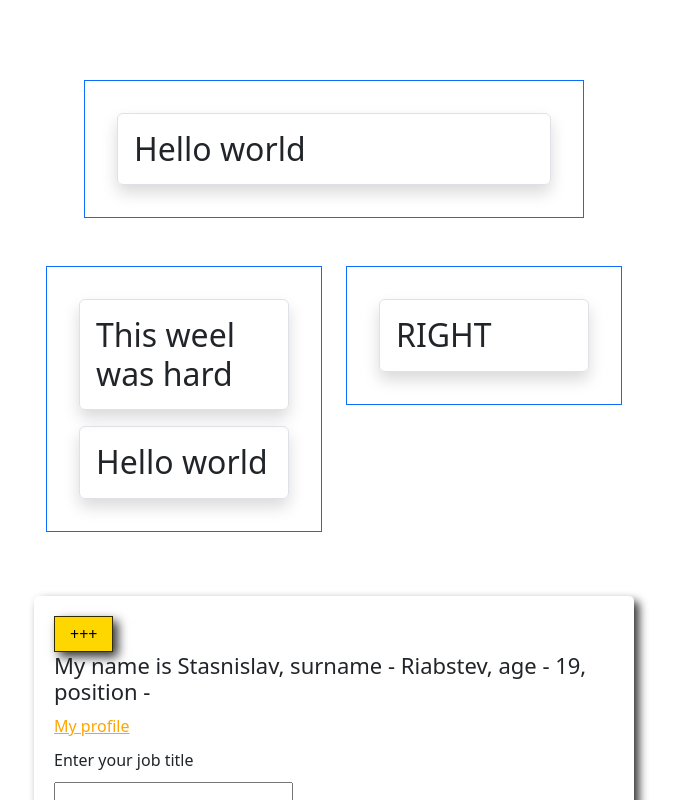
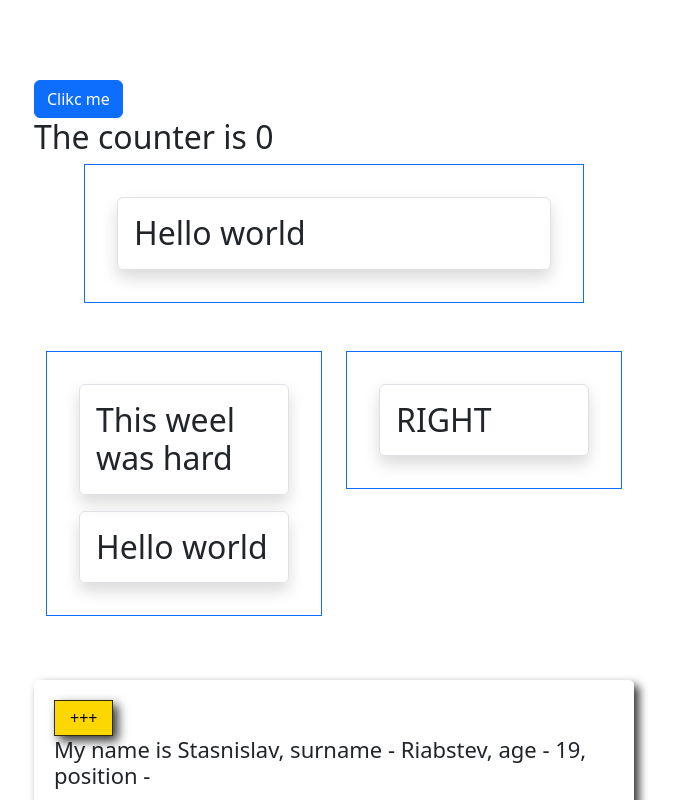
Before and after one commit to StanislavRiabtsev/react-map, a React (Create React App) app in the folder components-props/: page / in a window 1280 px wide. Shown: the top 800 px of the page, without its empty margins (306-983 px from the left). Built offline with nearby package versions, Linux system fonts and the light colour scheme.

Commit message:
Render-props pattern

```diff
--- a/components-props/src/App.jsx
+++ b/components-props/src/App.jsx
@@ -98,9 +98,45 @@
   )
 }
 
+const Message = (props) => {
+  return (
+    <h2>The counter is {props.counter}</h2>
+  )
+}
+
+class Counter extends Component {
+  state = {
+    counter: 0
+  }
+
+  changeCounter = () => {
+    this.setState(({ counter }) => ({
+      counter: counter + 1
+    }))
+  }
+
+  render() {
+    return (
+      <>
+        <button
+          className={'btn btn-primary'}
+          onClick={this.changeCounter}>
+          Clikc me
+        </button>
+        {this.props.render(this.state.counter)}
+      </>
+    )
+  }
+}
+
 function App() {
   return (
     <Wrapper>
+
+      <Counter render={counter => (
+        <Message counter={counter} />
+      )} />
+
       <HelloGreating />
       <AutoLayoutExample
         left={
```
